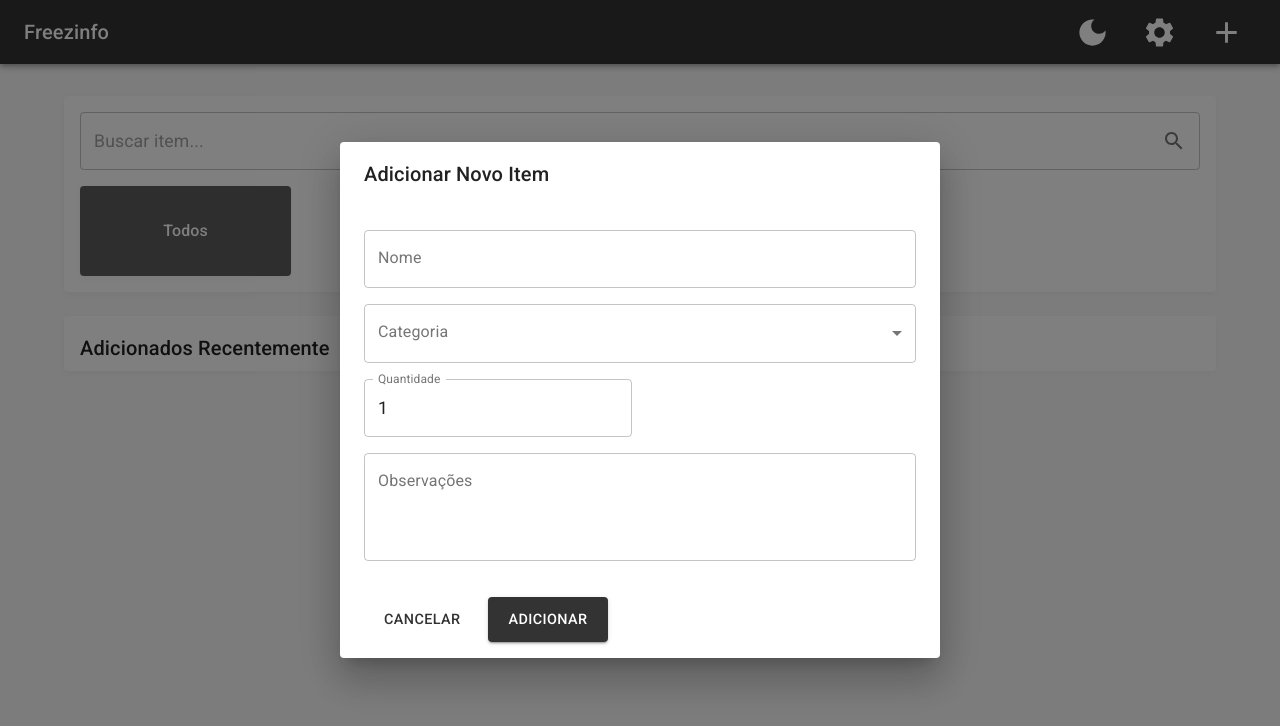
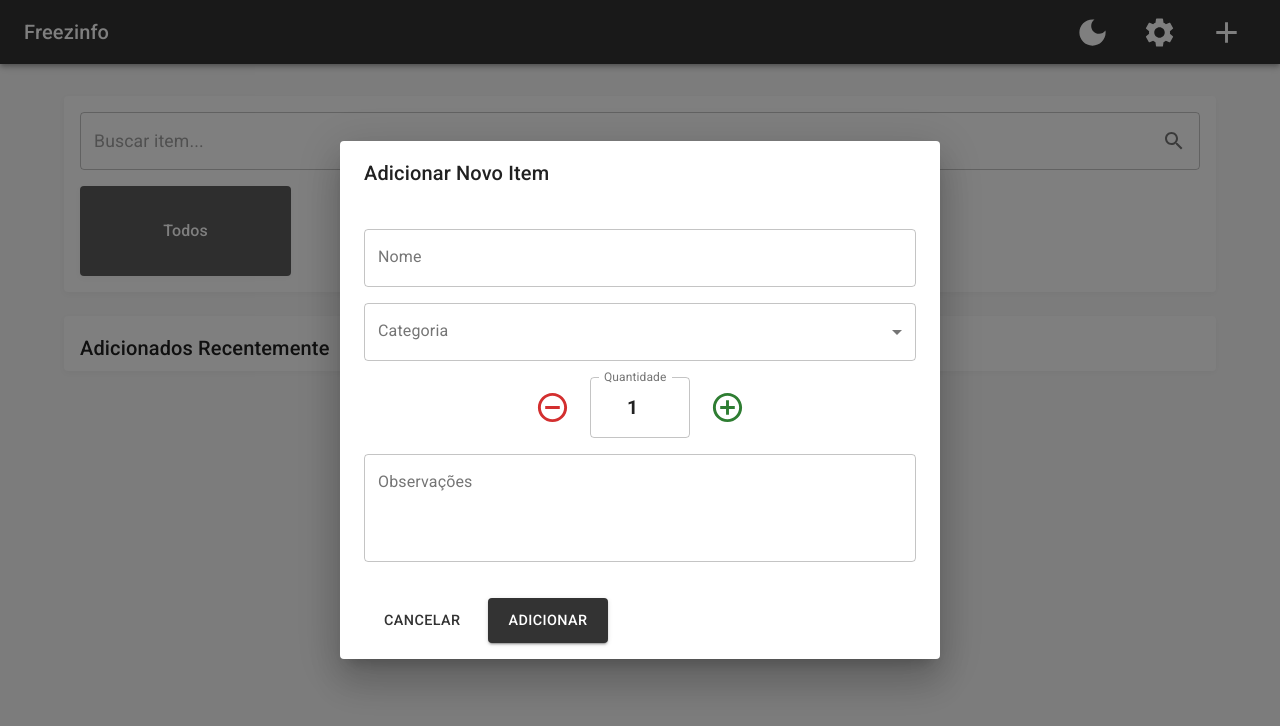
Before and after one commit to jumrs/Freezinfo, a React (Vite) app: page / in a window 1280 px wide. Both pictures are taken after a click on the button 1226 px from the left and 32 px from the top of the page. Shown: the top 726 px of the page. Built offline with nearby package versions, Linux system fonts and the light colour scheme.

Commit message:
UI design changes #3
- Added + and - buttons for changing item qty
- Centralized buttons for symmetry

```diff
--- a/src/components/FoodItemForm.tsx
+++ b/src/components/FoodItemForm.tsx
@@ -13,8 +13,10 @@ import {
     MenuItem,
     Grid,
     Alert,
-    Box
+    Box,
+    IconButton
 } from '@mui/material';
+import { AddCircleOutline, RemoveCircleOutline } from '@mui/icons-material';
 import { FoodItem } from '../types';
 import { useFreezerStore } from '../store/freezerStore';
 import { useCategoryStore } from '../store/categoryStore';
@@ -65,15 +67,33 @@ export const FoodItemForm: React.FC<FoodItemFormProps> = ({
     }, [open, initialData]);
 
     const handleChange = (field: keyof FoodItem, value: any) => {
-        if (field === 'quantity' && value < 0) {
+        let newQuantity = value;
+        if (field === 'quantity') {
+            newQuantity = parseInt(value, 10);
+            if (isNaN(newQuantity)) newQuantity = 0;
+            if (newQuantity < 0) {
                 setError('A quantidade não pode ser menor que zero');
                 return;
+            }
         }
         setError(null);
         setFormData(prev => ({
             ...prev,
-            [field]: value
+            [field]: field === 'quantity' ? newQuantity : value
         }));
+    };
+
+    const handleQuantityChange = (amount: number) => {
+        const currentQuantity = Number(formData.quantity);
+        let newQuantity = currentQuantity + amount;
+
+        if (newQuantity < 0) {
+            newQuantity = 0;
+            setError('A quantidade não pode ser menor que zero');
+        } else {
+            setError(null);
+        }
+        setFormData(prev => ({ ...prev, quantity: newQuantity }));
     };
 
     const handleSubmit = async () => {
@@ -161,18 +181,46 @@ export const FoodItemForm: React.FC<FoodItemFormProps> = ({
                                 </Select>
                             </FormControl>
                         </Grid>
-                        <Grid item xs={6}>
+                        <Grid item xs={12} sx={{ display: 'flex', justifyContent: 'center' }}>
+                            <Box sx={{ display: 'flex', alignItems: 'center', gap: 1 }}>
+                                <IconButton
+                                    aria-label="diminuir quantidade"
+                                    onClick={() => handleQuantityChange(-1)}
+                                    disabled={formData.quantity <= 0}
+                                    color="error"
+                                    sx={{
+                                        p: 1.5
+                                    }}
+                                >
+                                    <RemoveCircleOutline fontSize="large" />
+                                </IconButton>
                                 <TextField
                                     fullWidth
                                     type="number"
                                     label="Quantidade"
                                     value={formData.quantity}
-                                onChange={(e) => handleChange('quantity', parseInt(e.target.value))}
-                                inputProps={{ min: 0 }}
+                                    onChange={(e) => handleChange('quantity', e.target.value)}
+                                    inputProps={{ min: 0, style: { textAlign: 'center' } }}
                                     error={!!error && error.includes('quantidade')}
                                     helperText={error && error.includes('quantidade') ? error : ''}
-                                sx={{ '& .MuiOutlinedInput-root': { minHeight: '56px' }, '& .MuiInputBase-input': { fontSize: '1.1rem' } }}
+                                    sx={{
+                                        '& .MuiOutlinedInput-root': { minHeight: '56px', maxWidth: '100px' },
+                                        '& .MuiInputBase-input': { fontSize: '1.2rem', fontWeight: 'bold' },
+                                        flexGrow: 1,
+                                        minWidth: '80px'
+                                    }}
                                 />
+                                <IconButton
+                                    aria-label="aumentar quantidade"
+                                    onClick={() => handleQuantityChange(1)}
+                                    color="success"
+                                    sx={{
+                                        p: 1.5
+                                    }}
+                                >
+                                    <AddCircleOutline fontSize="large" />
+                                </IconButton>
+                            </Box>
                         </Grid>
                         <Grid item xs={12}>
                             <TextField
```
Lines whose indentation alone changed are shown as unchanged.
